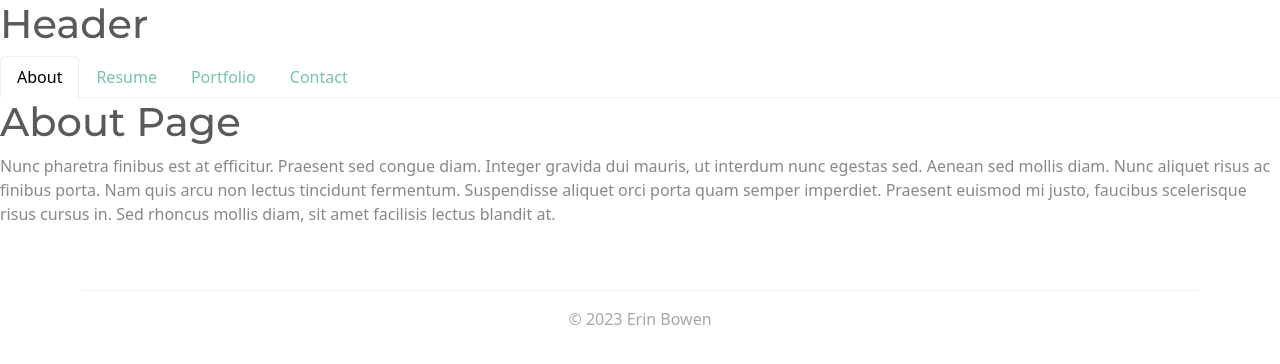
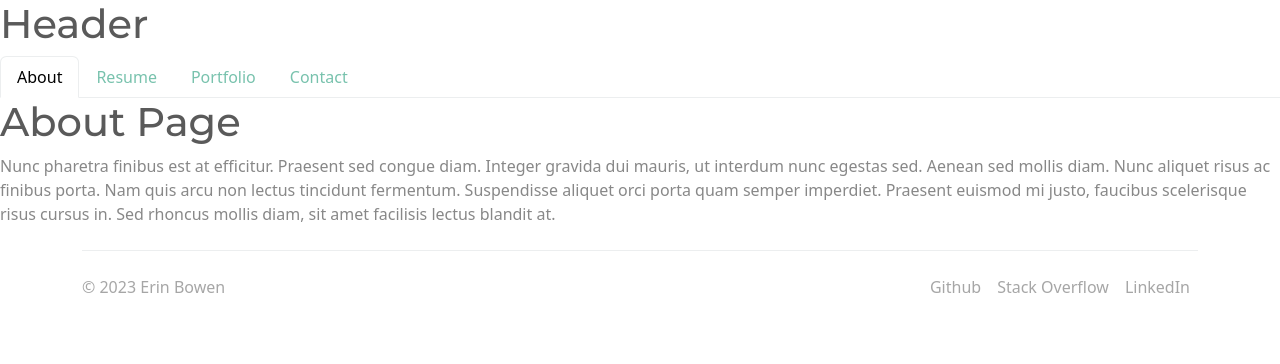
Before and after one commit to uiido/react-portfolio, a React (Create React App) app: page / in a window 1280 px wide. Shown: the top 364 px of the page. Built offline with nearby package versions, Linux system fonts and the light colour scheme.

Commit message:
Small portfolio change, updated footer

```diff
--- a/src/components/Footer.js
+++ b/src/components/Footer.js
@@ -2,9 +2,15 @@
 
 function Footer() {
     return (
-        <div id="footer" class="container py-4">
-            <footer class="pt-3 mt-4 text-muted border-top text-center">
-                © 2023 Erin Bowen
+        <div class="container">
+            <footer class="d-flex flex-wrap justify-content-between align-items-center py-3 my-4 border-top">
+                <p class="col-md-4 mb-0 text-muted">© 2023 Erin Bowen</p>
+
+                <ul class="nav col-md-4 justify-content-end">
+                    <li class="nav-item"><a href="#" class="nav-link px-2 text-muted">Github</a></li>
+                    <li class="nav-item"><a href="#" class="nav-link px-2 text-muted">Stack Overflow</a></li>
+                    <li class="nav-item"><a href="#" class="nav-link px-2 text-muted">LinkedIn</a></li>
+                </ul>
             </footer>
         </div>
     );
```
Also changed, not shown: src/components/pages/Portfolio.js (+0 -2 lines).
